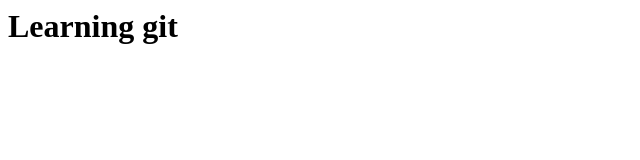
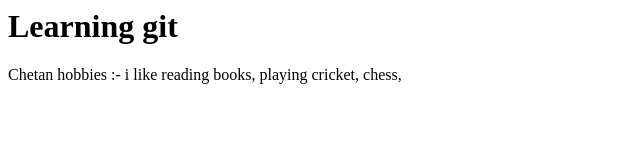
Before and after one commit to Chetandhangar/LearningGit, a plain HTML site: page index.html in a window 1280 px wide. Shown: the whole page, without its empty margins (0-640 px from the left). Drawn offline with Linux system fonts and the light colour scheme.

Commit message:
update - chetan-hobbies and learn- git branch

```diff
--- a/index.html
+++ b/index.html
@@ -6,5 +6,6 @@
 </head>
 <body>
     <h1>Learning git</h1>
+    <p>Chetan hobbies :- i like reading books, playing cricket, chess, </p>
 </body>
 </html>
```
